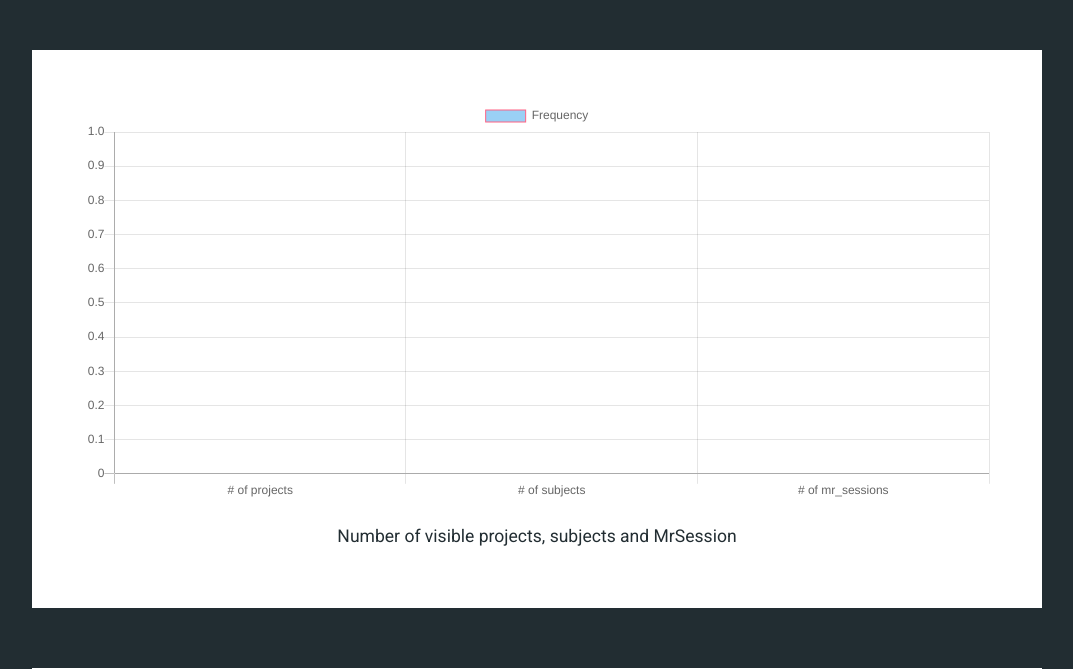
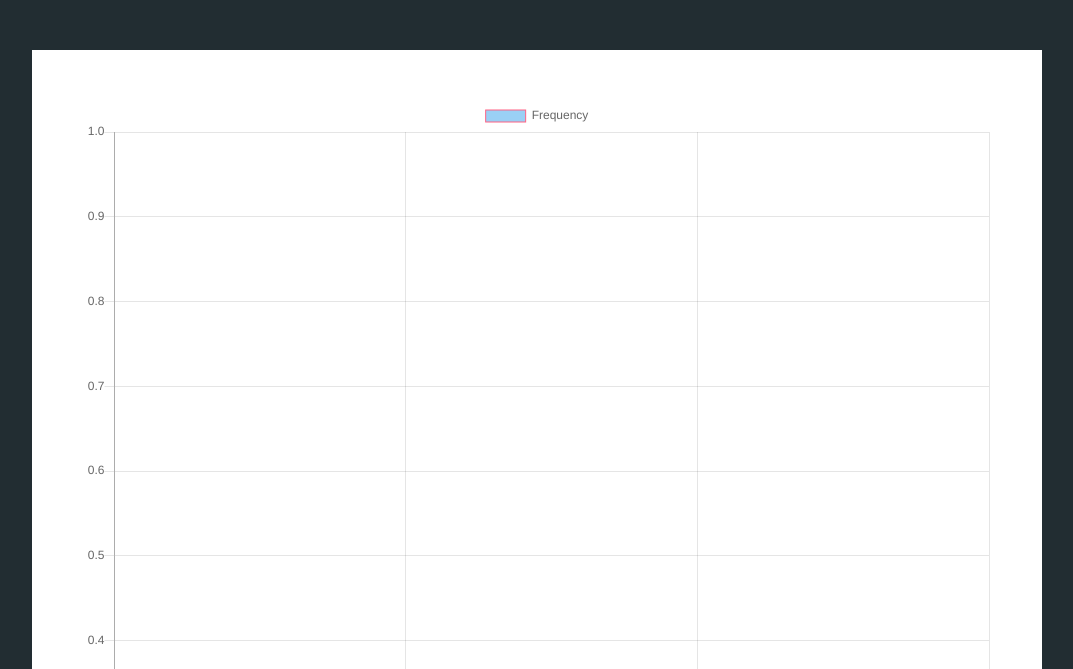
Before and after one commit to hashmi-masif/statsXNATWeb, a Flask app: template templates/dashboard.html in a window 1280 px wide. Shown: the part 56-725 px from the top of the page, without its empty margins (103-1176 px from the left). Run offline with Flask 2, Linux system fonts and the light colour scheme; the template is opened without the code that fills it: most values are stand-ins (such as "Sample title", 1, 10 or a date in 2020); some libraries are stand-ins or nearby versions.

Commit message:
update to size of 1st chart

```diff
--- a/templates/dashboard.html
+++ b/templates/dashboard.html
@@ -48,13 +48,13 @@
 
             <div class="row padd_marg_row" >
                 <div class="col-lg-12 col-md-12 padd_col columns_color">
-                    <canvas id="myChart" width="900" height="400"></canvas>
+                    <canvas id="myChart" width="400" height="400"></canvas>
                     <script>
                     var ctx = document.getElementById('myChart').getContext('2d');
                     var myChart = new Chart(ctx, {
                         type: 'bar',
                         data: {
-                            labels: ['# of projects', '# of subjects', '# of mr_sessions'],
+                            labels: ['# projects', '# subjects', '# mr_sessions'],
                             datasets: [{
                                 label: 'Frequency',
                                 data: [ {{ data_fetched[0] }}, {{ data_fetched[1] }}, {{ data_fetched[2] }} ],
@@ -82,7 +82,7 @@
                         }
                     });
                     </script>
-                    <center>Number of visible projects, subjects and MrSession</center>
+
                 </div>
             </div>
 
```
